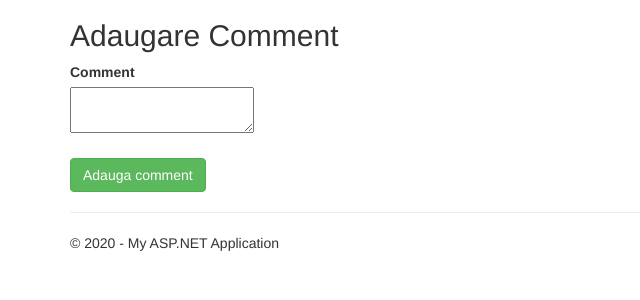
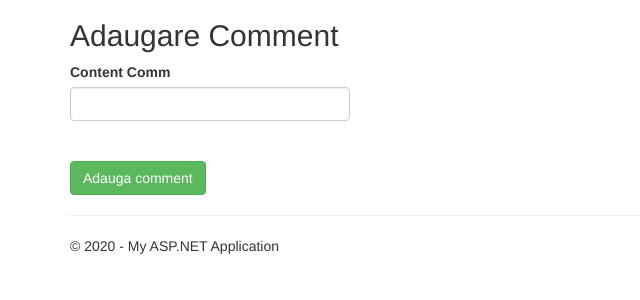
Before and after one commit to Kira060200/task_management_daw_project, an ASP.NET MVC app: page /Comments/New in a window 1280 px wide. Shown: the part 51-351 px from the top of the page, without its empty margins (0-640 px from the left). Run offline with ASP.NET Core 8 and stand-ins for ASP.NET MVC 5, Linux system fonts and the light colour scheme; the project's own start-up code is not run, and a stand-in starts its controllers and pages; some libraries are stand-ins or nearby versions.

Commit message:
Update New.cshtml
Check Later: Hidden for New. Includere

```diff
--- a/Proiect2020/Views/Comments/New.cshtml
+++ b/Proiect2020/Views/Comments/New.cshtml
@@ -1,4 +1,3 @@
-
 @{
     ViewBag.Title = "New";
 }
@@ -8,11 +7,11 @@
 
 <form method="post" action="/Comments/New">
 
-    <label>Comment</label>
+    @Html.Label("Content", "Content Comm")
     <br />
-    <textarea name="Content"></textarea>
+    @Html.TextBox("Content", null, new { @class = "form-control" })
     <br /><br />
     <input type="hidden" name="TaskId" value="@ViewBag.IdTask" />
-
+    <!--HTML.Hidden, nu poate fi folosit pentru ca trebuie inclus, inca nu sunt sigur cum.-->
     <button class="btn btn-success" type="submit">Adauga comment</button>
 </form>
```
